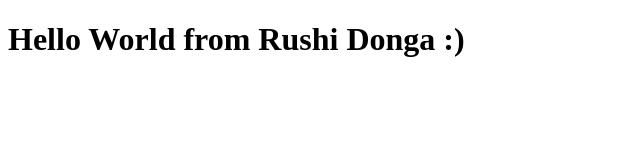
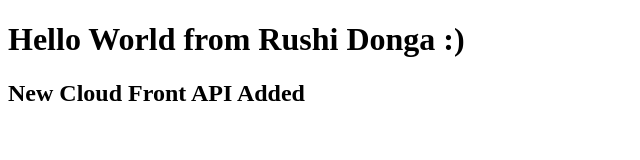
Before and after one commit to RushiDonga/s3-website-cidi-pipeline, a plain HTML site: page index.html in a window 1280 px wide. Shown: the whole page, without its empty margins (0-640 px from the left). Drawn offline with Linux system fonts and the light colour scheme; no server answers.

Commit message:
Updated to Cloudfront API

```diff
--- a/index.html
+++ b/index.html
@@ -11,6 +11,7 @@
 	<body>
 
 		<h1>Hello World from Rushi Donga :)</h1>
+		<h2>New Cloud Front API Added</h2>
 
 		<pre id="aws_api_data">
 
```
